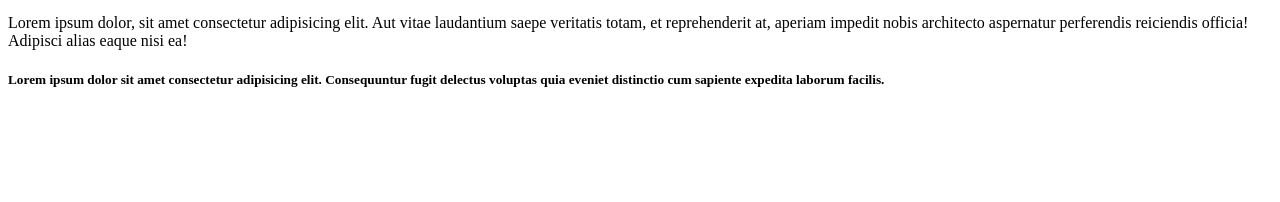
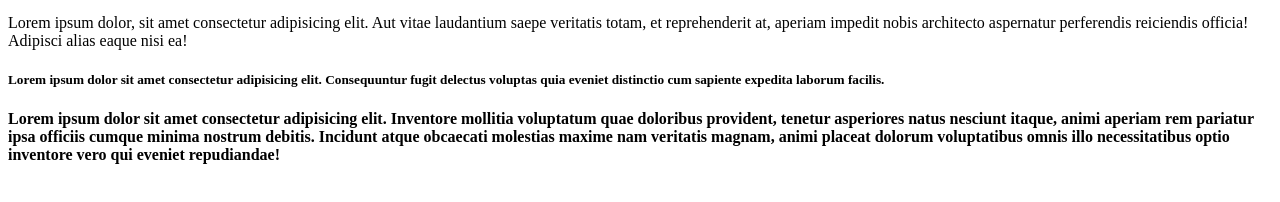
Before and after one commit to shariful-hoque/forth-repo, a plain HTML site: page index.html in a window 1280 px wide. Shown: the part 100-302 px from the top of the page. Drawn offline with Linux system fonts and the light colour scheme.

Commit message:
add head

```diff
--- a/index.html
+++ b/index.html
@@ -11,5 +11,7 @@
     <a href="fiver.com/shariful_hoque">Hire me</a>
     <p>Lorem ipsum dolor, sit amet consectetur adipisicing elit. Aut vitae laudantium saepe veritatis totam, et reprehenderit at, aperiam impedit nobis architecto aspernatur perferendis reiciendis officia! Adipisci alias eaque nisi ea!</p>
     <h5>Lorem ipsum dolor sit amet consectetur adipisicing elit. Consequuntur fugit delectus voluptas quia eveniet distinctio cum sapiente expedita laborum facilis.</h5>
+    <h4>Lorem ipsum dolor sit amet consectetur adipisicing elit. Inventore mollitia voluptatum quae doloribus provident, tenetur asperiores natus nesciunt itaque, animi aperiam rem pariatur ipsa officiis cumque minima nostrum debitis. Incidunt atque obcaecati molestias maxime nam veritatis magnam, animi placeat dolorum voluptatibus omnis illo necessitatibus optio inventore vero qui eveniet repudiandae!</h4>
+
 </body>
 </html>
```
